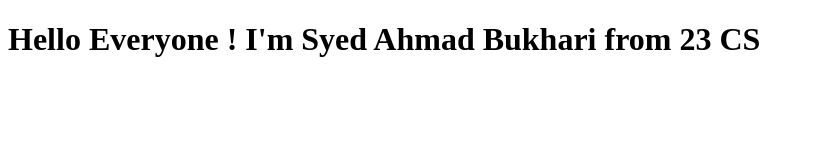
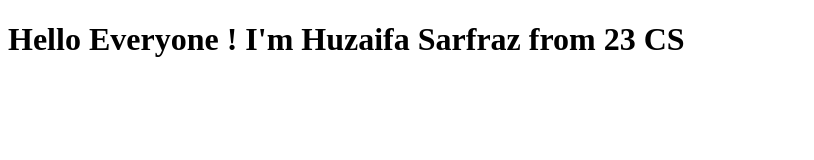
Before and after one commit to Huzaifu/23-CS-06, a plain HTML site: page index.html in a window 1280 px wide. Shown: the whole page, without its empty margins (0-814 px from the left). Drawn offline with Linux system fonts and the light colour scheme.

Commit message:
Update index.html

```diff
--- a/index.html
+++ b/index.html
@@ -6,6 +6,6 @@
     <title> DevOps Task - 1 </title>
 </head>
 <body>
-    <h1>Hello Everyone ! I'm Syed Ahmad Bukhari from 23 CS </h1>
+    <h1>Hello Everyone ! I'm Huzaifa Sarfraz from 23 CS </h1>
 </body>
 </html>
```
